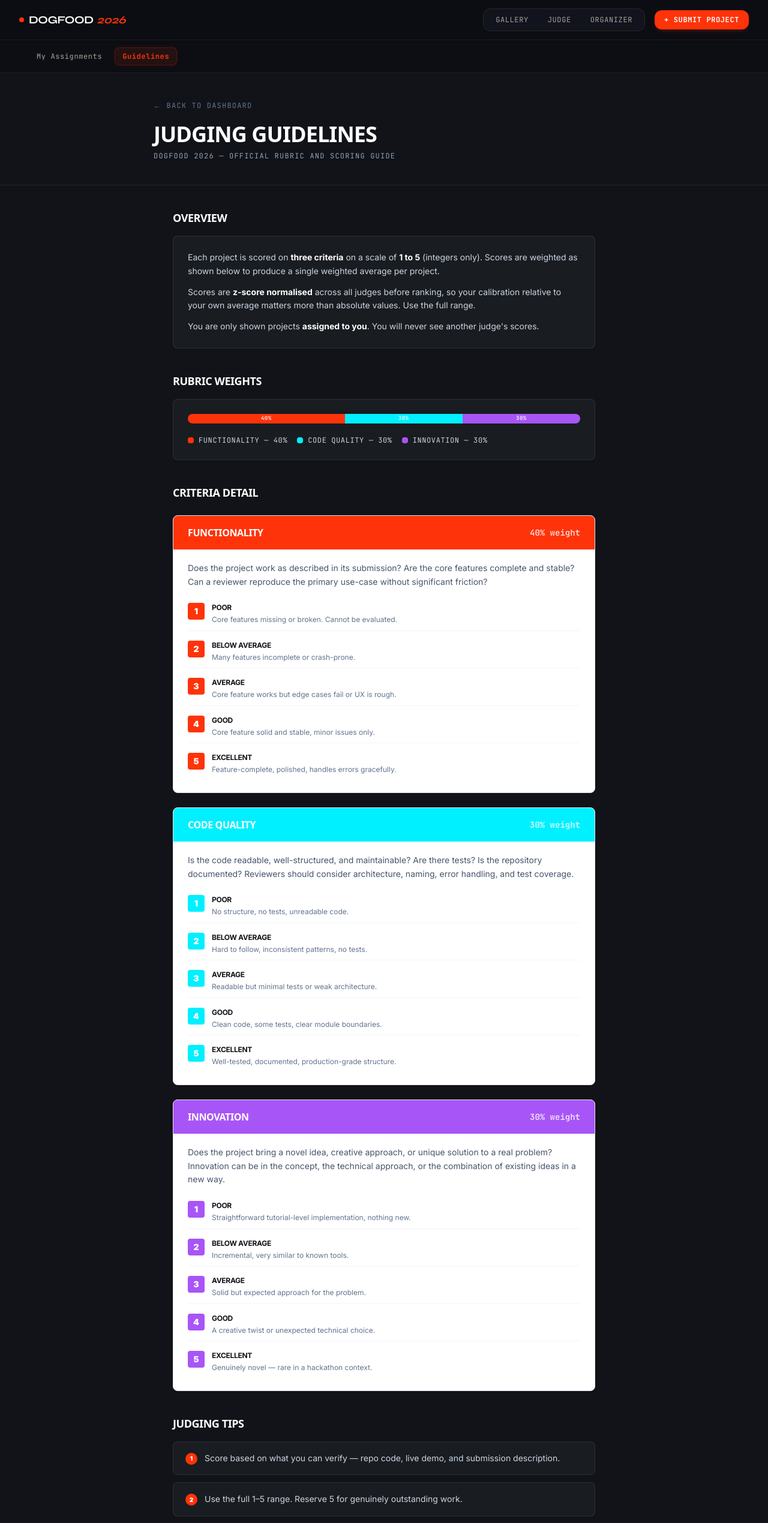
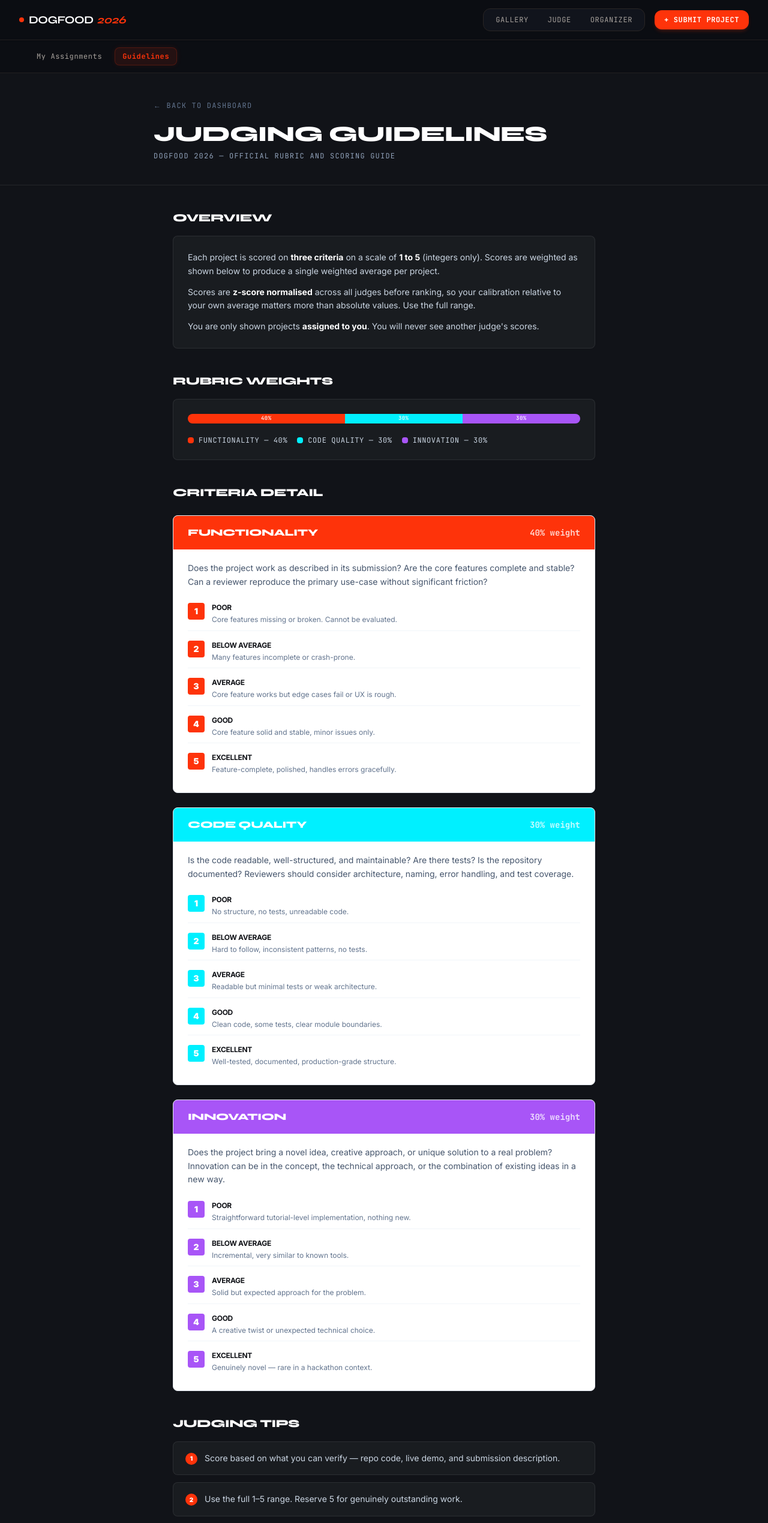
Before and after one commit to helplanes/dogfood-2026, a Next.js app: page /judge/guidelines in a window 1280 px wide. Shown: the top 2539 px of the page at 60% size. Built offline with nearby package versions, Linux system fonts and the light colour scheme.

Commit message:
fix(ui): disable decorative CTA buttons and replace inline font styles with font-syne token

```diff
--- a/src/app/(judge)/judge/guidelines/page.tsx
+++ b/src/app/(judge)/judge/guidelines/page.tsx
@@ -76,8 +76,7 @@ export default function JudgeGuidelinesPage() {
             ← Back to Dashboard
           </Link>
           <h1
-            className="text-3xl md:text-4xl font-black uppercase tracking-tight text-white"
-            style={{ fontFamily: "Syne, Geist, system-ui, sans-serif" }}
+            className="text-3xl md:text-4xl font-black uppercase tracking-tight text-white font-syne"
           >
             Judging Guidelines
           </h1>
@@ -91,8 +90,7 @@ export default function JudgeGuidelinesPage() {
         {/* Overview */}
         <section>
           <h2
-            className="text-lg font-black uppercase tracking-tight text-white mb-4"
-            style={{ fontFamily: "Syne, Geist, system-ui, sans-serif" }}
+            className="text-lg font-black uppercase tracking-tight text-white mb-4 font-syne"
           >
             Overview
           </h2>
@@ -118,8 +116,7 @@ export default function JudgeGuidelinesPage() {
         {/* Weight summary bar */}
         <section>
           <h2
-            className="text-lg font-black uppercase tracking-tight text-white mb-4"
-            style={{ fontFamily: "Syne, Geist, system-ui, sans-serif" }}
+            className="text-lg font-black uppercase tracking-tight text-white mb-4 font-syne"
           >
             Rubric Weights
           </h2>
@@ -155,8 +152,7 @@ export default function JudgeGuidelinesPage() {
         {/* Criteria detail */}
         <section className="flex flex-col gap-6">
           <h2
-            className="text-lg font-black uppercase tracking-tight text-white"
-            style={{ fontFamily: "Syne, Geist, system-ui, sans-serif" }}
+            className="text-lg font-black uppercase tracking-tight text-white font-syne"
           >
             Criteria Detail
           </h2>
@@ -171,8 +167,7 @@ export default function JudgeGuidelinesPage() {
                 style={{ backgroundColor: c.color }}
               >
                 <h3
-                  className="text-base font-black uppercase tracking-tight text-white"
-                  style={{ fontFamily: "Syne, Geist, system-ui, sans-serif" }}
+                  className="text-base font-black uppercase tracking-tight text-white font-syne"
                 >
                   {c.label}
                 </h3>
@@ -213,8 +208,7 @@ export default function JudgeGuidelinesPage() {
         {/* Judging tips */}
         <section>
           <h2
-            className="text-lg font-black uppercase tracking-tight text-white mb-4"
-            style={{ fontFamily: "Syne, Geist, system-ui, sans-serif" }}
+            className="text-lg font-black uppercase tracking-tight text-white mb-4 font-syne"
           >
             Judging Tips
           </h2>
--- a/src/app/(public)/projects/page.tsx
+++ b/src/app/(public)/projects/page.tsx
@@ -285,10 +285,10 @@ export default async function PublicProjectGalleryPage() {
           </div>
 
           <div className="flex items-center gap-3 shrink-0">
-            <button className="px-4 py-2.5 rounded-xl bg-stone-900 hover:bg-stone-800 border border-stone-700 text-xs font-mono text-stone-300 font-medium transition-colors">
+            <button disabled title="Available after judging closes" className="px-4 py-2.5 rounded-xl bg-stone-900 border border-stone-700 text-xs font-mono text-stone-500 font-medium cursor-not-allowed opacity-50">
               Download Checksums
             </button>
-            <button className="px-5 py-2.5 rounded-xl bg-primary hover:bg-[#ff4922] text-white text-xs font-mono font-bold transition-all shadow-lg shadow-primary/25 flex items-center gap-2">
+            <button disabled title="Available after judging closes" className="px-5 py-2.5 rounded-xl bg-primary/50 text-white/60 text-xs font-mono font-bold cursor-not-allowed opacity-50 flex items-center gap-2">
               <span></span> Open Playground
             </button>
           </div>
```
